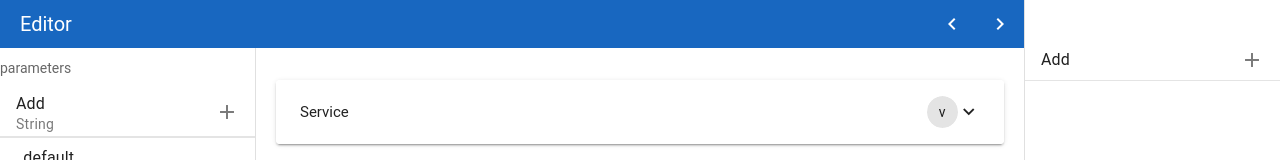
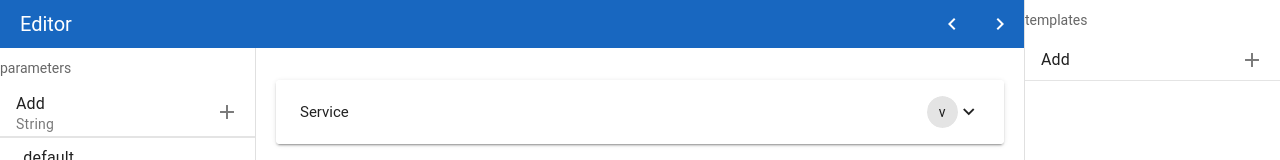
Before and after one commit to insaint03/apidocs, a Vue app: page / in a window 1280 px wide. Shown: the top 160 px of the page. Built offline with nearby package versions, Linux system fonts and the light colour scheme.

Commit message:
update: editorView to control side drawers

```diff
--- a/src/components/editorTabs/parameterTab.vue
+++ b/src/components/editorTabs/parameterTab.vue
@@ -1,5 +1,5 @@
 <template>
-  <v-navigation-drawer :model-value="true" location="left" :key="`editor-parameters.${last_updated}`" permanent>
+  <v-navigation-drawer :model-value="modelValue" location="left" :key="`editor-parameters.${last_updated}`" permanent>
     <!-- editor list region (left) -->
     <v-list-subheader>{{ title }}</v-list-subheader>
     <v-list-item title="Add" subtitle="String" append-icon="mdi-plus" @click="add_new" />
@@ -69,6 +69,13 @@ export default {
     parameterPicker,
     tableValues,
 
+  },
+  props: {
+    modelValue: {
+      type: Boolean,
+      required: false,
+      default: true,
+    }
   },
   methods: {
     select(item) {
--- a/src/components/editorTabs/templateTab.vue
+++ b/src/components/editorTabs/templateTab.vue
@@ -1,6 +1,6 @@
 <template>
-  <v-navigation-drawer :model-value="true" location="right" :key="`editor-templates.${last_updated}`" permanent>
-    <v-list-subheader>{{ title }}</v-list-subheader>
+  <v-navigation-drawer :model-value="modelValue" location="right" :key="`editor-templates.${last_updated}`" permanent>
+    <v-list-subheader>templates</v-list-subheader>
     <v-list-item title="Add" append-icon="mdi-plus" @click="generate_item" />
     <v-divider />
     <v-tooltip v-for="tmp, ti in templates" :key="`template-${tmp.name}.${ti}`">
@@ -20,6 +20,12 @@ import { useServiceStore } from '@/stores/service';
 export default {
   name: 'templateTab',
   components: {
+  },
+  props: {
+    modelValue: {
+      type: Boolean,
+      required: true,
+    },
   },
   methods: {
     add_new() {
--- a/src/views/editorView.vue
+++ b/src/views/editorView.vue
@@ -1,18 +1,22 @@
 <template>
   <v-app>
     <!-- templates tab -->
-    <template-tab />
+    <template-tab v-model="show_tmpl" />
     <!-- app bar in center -->
     <v-app-bar app flat dark density="compact" color="primary">
       <v-toolbar-title>Editor</v-toolbar-title>
       <v-spacer />
       <v-toolbar-items>
-        <v-btn icon @click="toggle_param"><v-icon>mdi-chevron-left</v-icon></v-btn>
-        <v-btn icon @click="toggle_template"><v-icon>mdi-chevron-right</v-icon></v-btn>
+        <v-btn icon @click="toggle_param" title="show parameters" :active="!show_param">
+          <v-icon>mdi-chevron-left</v-icon>
+        </v-btn>
+        <v-btn icon @click="toggle_template" title="show templates" :active="!show_tmpl">
+          <v-icon>mdi-chevron-right</v-icon>
+        </v-btn>
       </v-toolbar-items>
     </v-app-bar>
     <!-- parameter tab -->
-    <parameter-tab />
+    <parameter-tab v-model="show_param" />
     <!-- entity tab -->
     <v-main>
       <v-container fluid>
@@ -57,10 +61,10 @@ export default {
   },
   methods: {
     toggle_param() {
-      // this.focusing = this.focusing === 'parameters' ? 'entities' : 'parameters';
+      this.show_param = !this.show_param;
     },
     toggle_template() {
-      // this.focusing = this.focusing === 'templates' ? 'entities' : 'templates';
+      this.show_tmpl = !this.show_tmpl;
     },
     add_entity(option) {
       console.log(option);
@@ -95,6 +99,8 @@ export default {
       focusing: 'entities',
       show_service: false,
       show_preview: false,
+      show_param: true,
+      show_tmpl: true,
       // focusing: this.focused,
       elevation: 2,
       service: {},
```
